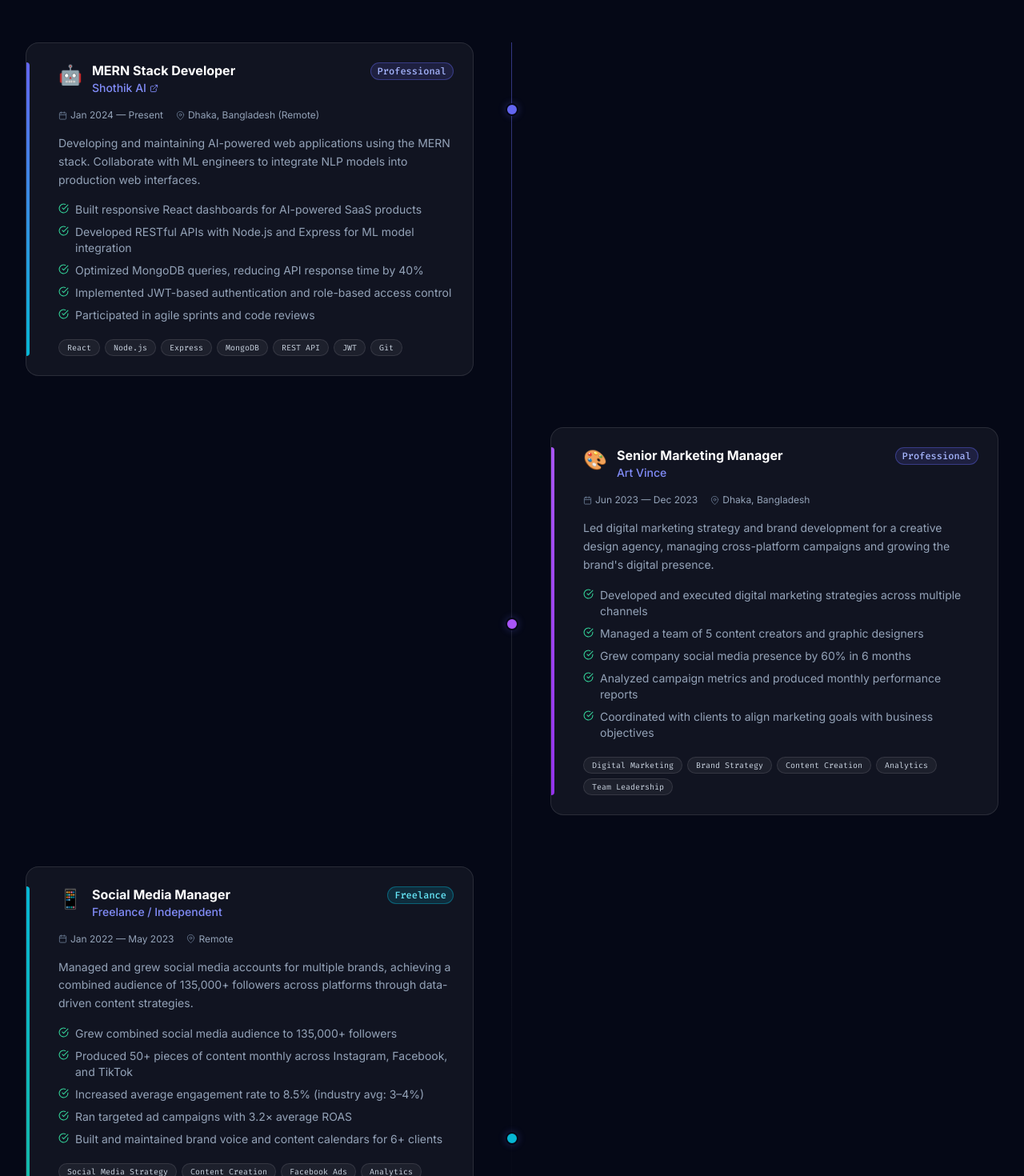
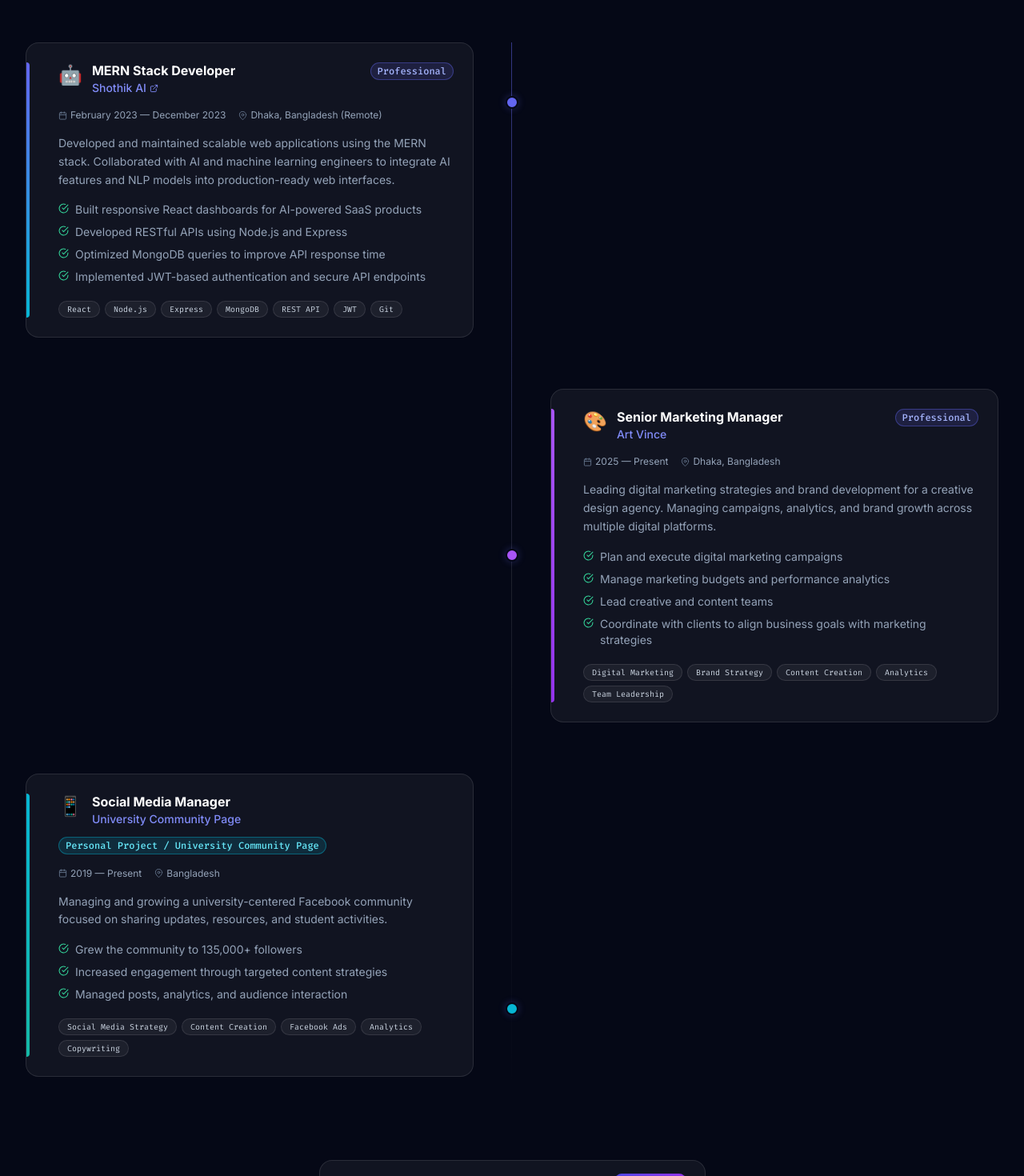
Before and after one commit to kibria-rafi/kibria_portfolio, a React (Vite) app: page / in a window 1280 px wide. Shown: the part 3520-4990 px from the top of the page at 80% size. Built offline with nearby package versions, Linux system fonts and the light colour scheme; no server answers.

Commit message:
Edit Work experience Section

```diff
--- a/src/data/experience.js
+++ b/src/data/experience.js
@@ -10,19 +10,18 @@ export const experiences = [
     company: 'Shothik AI',
     companyUrl: 'https://shothik.ai',
     type: 'Professional',
-    duration: 'Jan 2024 — Present',
+    duration: 'February 2023 — December 2023',
     location: 'Dhaka, Bangladesh (Remote)',
     icon: '🤖',
     color: 'from-primary-500 to-cyan-500',
     dotColor: 'bg-primary-500',
     description:
-      'Developing and maintaining AI-powered web applications using the MERN stack. Collaborate with ML engineers to integrate NLP models into production web interfaces.',
+      'Developed and maintained scalable web applications using the MERN stack. Collaborated with AI and machine learning engineers to integrate AI features and NLP models into production-ready web interfaces.',
     responsibilities: [
       'Built responsive React dashboards for AI-powered SaaS products',
-      'Developed RESTful APIs with Node.js and Express for ML model integration',
-      'Optimized MongoDB queries, reducing API response time by 40%',
-      'Implemented JWT-based authentication and role-based access control',
-      'Participated in agile sprints and code reviews',
+      'Developed RESTful APIs using Node.js and Express',
+      'Optimized MongoDB queries to improve API response time',
+      'Implemented JWT-based authentication and secure API endpoints',
     ],
     skills: ['React', 'Node.js', 'Express', 'MongoDB', 'REST API', 'JWT', 'Git'],
   },
@@ -32,41 +31,38 @@ export const experiences = [
     company: 'Art Vince',
     companyUrl: '#',
     type: 'Professional',
-    duration: 'Jun 2023 — Dec 2023',
+    duration: '2025 — Present',
     location: 'Dhaka, Bangladesh',
     icon: '🎨',
     color: 'from-violet-500 to-purple-600',
     dotColor: 'bg-violet-500',
     description:
-      'Led digital marketing strategy and brand development for a creative design agency, managing cross-platform campaigns and growing the brand\'s digital presence.',
+      'Leading digital marketing strategies and brand development for a creative design agency. Managing campaigns, analytics, and brand growth across multiple digital platforms.',
     responsibilities: [
-      'Developed and executed digital marketing strategies across multiple channels',
-      'Managed a team of 5 content creators and graphic designers',
-      'Grew company social media presence by 60% in 6 months',
-      'Analyzed campaign metrics and produced monthly performance reports',
-      'Coordinated with clients to align marketing goals with business objectives',
+      'Plan and execute digital marketing campaigns',
+      'Manage marketing budgets and performance analytics',
+      'Lead creative and content teams',
+      'Coordinate with clients to align business goals with marketing strategies',
     ],
     skills: ['Digital Marketing', 'Brand Strategy', 'Content Creation', 'Analytics', 'Team Leadership'],
   },
   {
     id: 3,
     role: 'Social Media Manager',
-    company: 'Freelance / Independent',
+    company: 'University Community Page',
     companyUrl: '#',
-    type: 'Freelance',
-    duration: 'Jan 2022 — May 2023',
-    location: 'Remote',
+    type: 'Personal Project / University Community Page',
+    duration: '2019 — Present',
+    location: 'Bangladesh',
     icon: '📱',
     color: 'from-cyan-500 to-teal-500',
     dotColor: 'bg-cyan-500',
     description:
-      'Managed and grew social media accounts for multiple brands, achieving a combined audience of 135,000+ followers across platforms through data-driven content strategies.',
+      'Managing and growing a university-centered Facebook community focused on sharing updates, resources, and student activities.',
     responsibilities: [
-      'Grew combined social media audience to 135,000+ followers',
-      'Produced 50+ pieces of content monthly across Instagram, Facebook, and TikTok',
-      'Increased average engagement rate to 8.5% (industry avg: 3–4%)',
-      'Ran targeted ad campaigns with 3.2× average ROAS',
-      'Built and maintained brand voice and content calendars for 6+ clients',
+      'Grew the community to 135,000+ followers',
+      'Increased engagement through targeted content strategies',
+      'Managed posts, analytics, and audience interaction',
     ],
     skills: ['Social Media Strategy', 'Content Creation', 'Facebook Ads', 'Analytics', 'Copywriting'],
   },
```
